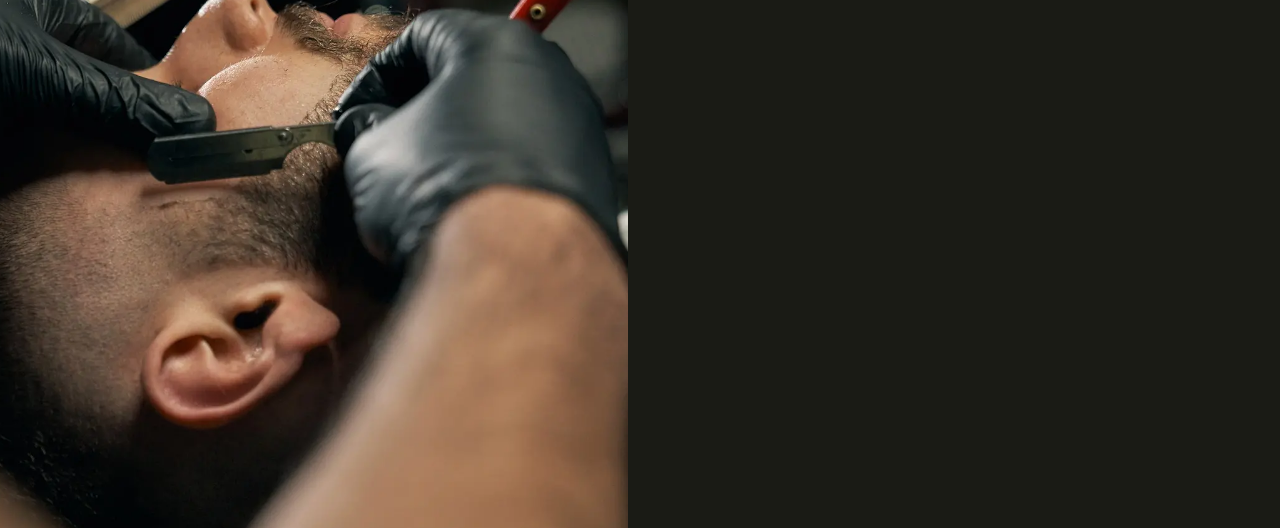
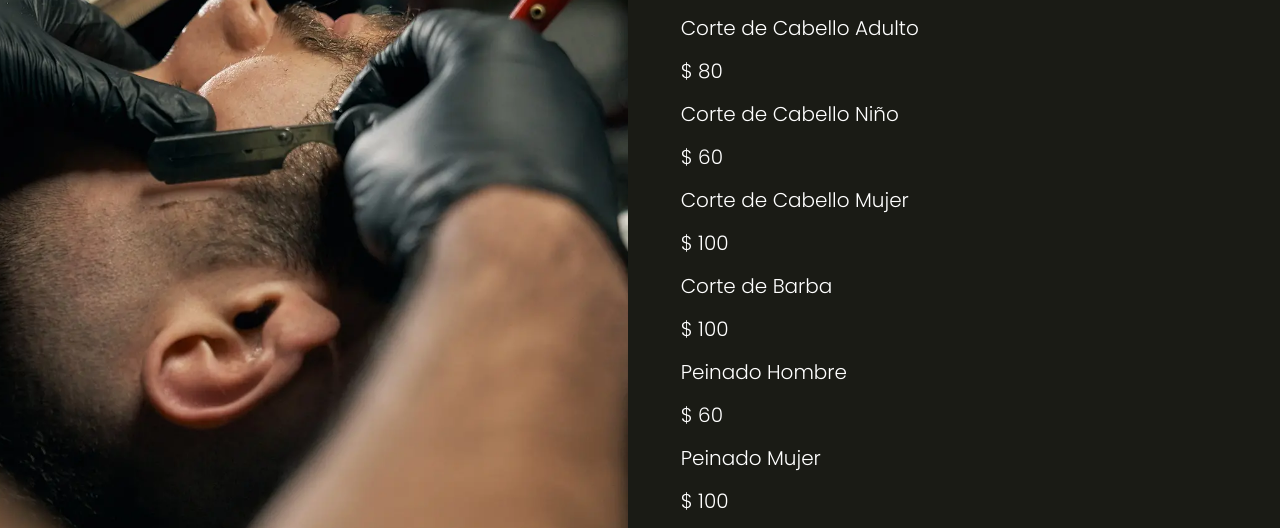
Before and after one commit to AlexisBeltran/Barberia, a website with bundled scripts: page index.html in a window 1280 px wide. Shown: the part 253-781 px from the top of the page. Built offline with nearby package versions, Linux system fonts and the light colour scheme.

Commit message:
Se inyecto en el HTML

```diff
--- a/index.html
+++ b/index.html
@@ -26,7 +26,7 @@
             <div class="seccion">
                 <h2>Servicios</h2>
                 <p class="text-center">Elige tus Servicios a Continuación</p>
-                <div class="listado-servicios"></div>
+                <div id="servicios" class="listado-servicios"></div>
             </div>
             <div class="seccion">
                 <h2>Tus datos y citas</h2>
--- a/src/js/app.js
+++ b/src/js/app.js
@@ -29,7 +29,8 @@ async function mostrarServicios(){
             //Inyectar precio y nombre al div servicio
             divServicio.appendChild(nombreServicio);
             divServicio.appendChild(precioServicio);
-            console.log(divServicio);
+            //Inyectarlo en el HTML
+            document.querySelector('#servicios').appendChild(divServicio);
         });
     }catch(error){
         console.log(error);
```
Also changed, not shown: build/js/bundle.min.js, 1 other file.
